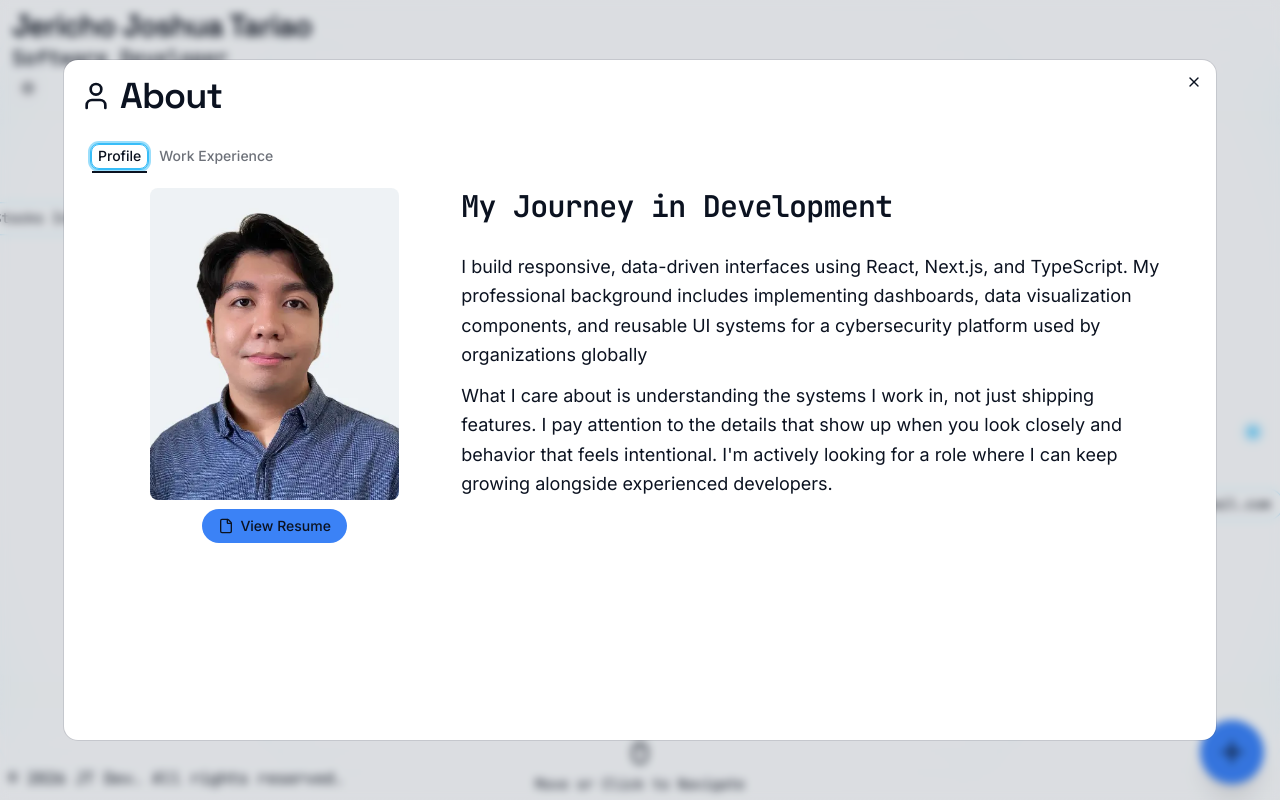
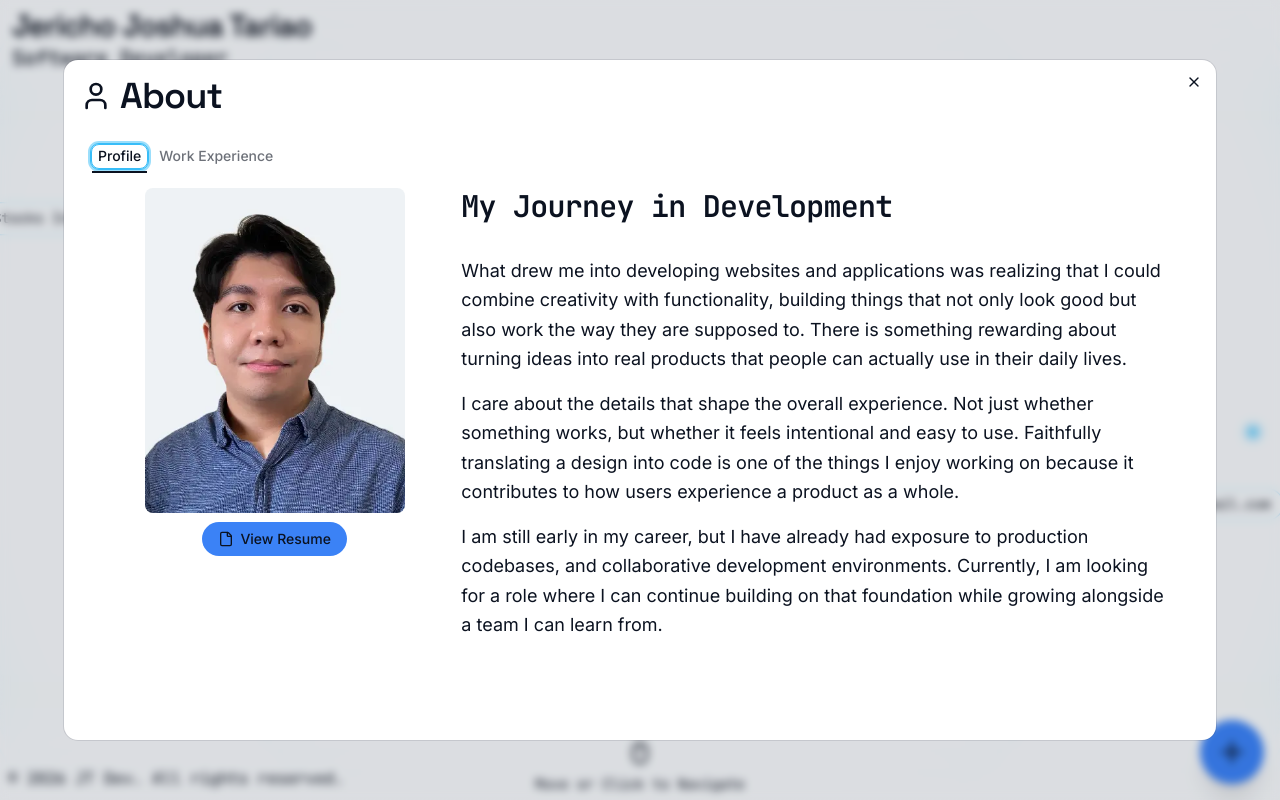
Before and after one commit to jerichotariao05/jt-web-portfolio, a Next.js app: page / in a window 1280 px wide. Both pictures are taken after a click on the element 640 px from the left and 400 px from the top of the page. Built offline with nearby package versions, Linux system fonts and the light colour scheme.

Commit message:
Update layout and component content: change site title to reflect full name, enhance ExperienceTimeline comments for clarity, remove unused buttons from Heading, adjust AboutDialog layout for better responsiveness, and update ContactDialog size for improved user experience.

```diff
--- a/app/layout.tsx
+++ b/app/layout.tsx
@@ -20,7 +20,7 @@ const jetbrainsMono = JetBrains_Mono({
 });
 
 export const metadata: Metadata = {
-  title: "JT Dev Website Portfolio",
+  title: "Jericho Joshua Tariao - Software Developer",
   description: "Portfolio featuring expertise in Web Development",
 };
 
--- a/components/ExperienceTimeline.tsx
+++ b/components/ExperienceTimeline.tsx
@@ -24,7 +24,7 @@ export default function ExperienceTimeline({
 }: ExperienceTimelineProps) {
   return (
     <div className={cn("w-full", className)}>
-      {/* Mobile: vertical timeline */}
+      {/* Vertical timeline */}
       <div className="min-h-[386px] overflow-y-auto pl-6 pr-4 sm:hidden">
         <ol className="relative border-s border-primary/90">
           {items.map((item, idx) => (
@@ -49,7 +49,7 @@ export default function ExperienceTimeline({
         </ol>
       </div>
 
-      {/* Desktop+: horizontal timeline */}
+      {/* Horizontal timeline */}
       <div className="hidden max-h-[400px] overflow-x-auto overflow-y-hidden pb-6 sm:block">
         <div className="flex min-w-max space-x-8 py-8 px-4">
           <ol className="sm:flex">
--- a/components/Heading.tsx
+++ b/components/Heading.tsx
@@ -14,22 +14,6 @@ export default function Heading() {
           <h5 className="font-mono text-lg md:text-xl font-medium">
             Software Developer
           </h5>
-          {/* <div className="flex gap-2 mt-2">
-          <Button
-            size="lg"
-            className="bg-transparent border border-primary/40 text-neutral-100 rounded-full transition-all duration-300 hover:scale-105 cursor-pointer"
-          >
-            Get in Touch
-          </Button>
-          <Button
-            variant="energy"
-            size="lg"
-            className="rounded-full cursor-pointer"
-          >
-            View My Work
-          </Button>
-        </div> */}
-          <ModeToggle />
         </div>
       </div>
       <div className="flex flex-col lg:hidden gap-1.5 p-2 w-fit z-10 fixed top-0 left-0">
--- a/components/modals/AboutDialog.tsx
+++ b/components/modals/AboutDialog.tsx
@@ -55,17 +55,20 @@ export default function AboutDialog() {
         </div>
       }
     >
-      <div className="p-2">
-        <Tabs defaultValue="profile" className="w-full">
+      <div className="p-2 h-full min-h-0 flex flex-col">
+        <Tabs
+          defaultValue="profile"
+          className="w-full h-full min-h-0 flex flex-col"
+        >
           <TabsList variant="line">
             <TabsTrigger value="profile">Profile</TabsTrigger>
             <TabsTrigger value="experience">Work Experience</TabsTrigger>
           </TabsList>
-          <TabsContent value="profile">
+          <TabsContent value="profile" className="flex-1 min-h-0">
             {" "}
-            <div className="grid grid-cols-1 sm:grid-cols-3 gap-2 items-start p-2">
+            <div className="h-full min-h-0 grid grid-cols-1 sm:grid-cols-3 gap-2 items-start p-2">
               <div className="col-span-1 flex flex-col items-center justify-center sm:justify-start gap-2">
-                <div className="relative h-[312px] aspect-4/5 mx-auto">
+                <div className="relative w-full max-w-[260px] aspect-4/5 mx-auto">
                   <Image
                     src="/images/profile.webp"
                     alt="Profile"
@@ -88,33 +91,42 @@ export default function AboutDialog() {
                   </a>
                 </Button>
               </div>
-              <div className="col-span-2">
-                <ScrollArea className="h-[312px] pr-4">
-                  <div className="flex flex-col gap-3">
+              <div className="col-span-2 h-full min-h-0">
+                <ScrollArea className="h-full pr-4">
+                  <div className="flex flex-col gap-4">
                     <h3 className="font-mono text-2xl md:text-3xl font-semibold tracking-tight mb-4 ">
                       My Journey in Development
                     </h3>
                     <p className="text-base md:text-lg leading-relaxed">
-                      I build responsive, data-driven interfaces using React,
-                      Next.js, and TypeScript. My professional background
-                      includes implementing dashboards, data visualization
-                      components, and reusable UI systems for a cybersecurity
-                      platform used by organizations globally
+                      What drew me into developing websites and applications was
+                      realizing that I could combine creativity with
+                      functionality, building things that not only look good but
+                      also work the way they are supposed to. There is something
+                      rewarding about turning ideas into real products that
+                      people can actually use in their daily lives.
                     </p>
                     <p className="text-base md:text-lg leading-relaxed">
-                      What I care about is understanding the systems I work in,
-                      not just shipping features. I pay attention to the details
-                      that show up when you look closely and behavior that feels
-                      intentional. I&apos;m actively looking for a role where I
-                      can keep growing alongside experienced developers.
+                      I care about the details that shape the overall
+                      experience. Not just whether something works, but whether
+                      it feels intentional and easy to use. Faithfully
+                      translating a design into code is one of the things I
+                      enjoy working on because it contributes to how users
+                      experience a product as a whole.
+                    </p>
+                    <p className="text-base md:text-lg leading-relaxed">
+                      I am still early in my career, but I have already had
+                      exposure to production codebases, and collaborative
+                      development environments. Currently, I am looking for a
+                      role where I can continue building on that foundation
+                      while growing alongside a team I can learn from.
                     </p>
                   </div>
                 </ScrollArea>
               </div>
             </div>
           </TabsContent>
-          <TabsContent value="experience">
-            <div className="flex flex-col gap-2">
+          <TabsContent value="experience" className="flex-1 min-h-0">
+            <div className="flex flex-col gap-2 h-full min-h-0">
               <h3 className="font-mono text-2xl md:text-3xl font-semibold tracking-tight mb-4 ">
                 My career highlights
               </h3>
--- a/components/modals/ContactDialog.tsx
+++ b/components/modals/ContactDialog.tsx
@@ -12,7 +12,7 @@ export default function ContactDialog() {
     <AppDialog
       open={open}
       onClose={() => closeModal("contact")}
-      size="compact"
+      size="medium"
       header={
         <div className="flex items-center gap-2">
           <Send className="size-8" />
--- a/components/modals/CuriosityDialog.tsx
+++ b/components/modals/CuriosityDialog.tsx
@@ -9,6 +9,7 @@ import {
   AccordionItem,
   AccordionTrigger,
 } from "@/components/ui/accordion";
+import { ScrollArea } from "@/components/ui/scroll-area";
 
 export default function CuriosityDialog() {
   const open = usePortfolioStore(selectModalOpen("curiosity"));
@@ -28,51 +29,83 @@ export default function CuriosityDialog() {
         </div>
       }
     >
+      <div className="h-full min-h-0 flex flex-col p-2">
         <p className="text-sm text-muted-foreground leading-relaxed pr-4 mb-5">
           Optional signals, inspirations, and things beyond the main interface.
         </p>
+        <ScrollArea className="flex-1 min-h-0 pr-4">
           <Accordion
             type="single"
             collapsible
             defaultValue="inspiration"
-        className="w-full"
+            className="w-full p-2"
           >
             <AccordionItem value="inspiration">
               <AccordionTrigger>
                 Where did the idea for this website come from?
               </AccordionTrigger>
               <AccordionContent>
-            Lorem ipsum dolor sit amet consectetur adipisicing elit. Facilis
-            deleniti voluptatem, iste, numquam consequuntur blanditiis nulla
-            expedita veritatis quam veniam nemo quibusdam repudiandae provident
-            quae dolor quasi qui fuga quia.
+                <p>
+                  I came across a portfolio concept on YouTube that used a space
+                  theme, with rings and stars. I liked the idea enough that I
+                  wanted to expand on it and make it feel more intentional. The
+                  radar concept felt closer, you become the source of the
+                  signal, and everything on the screen reflects what you have
+                  built, the tools you use, and the ways people can reach you.
+                  The core idea stays the same, the design now feels more
+                  intentional and meaningful, not just visually cool.
+                </p>
+
+                <p className="text-muted-foreground leading-relaxed">
+                  <a
+                    href="https://youtu.be/ELssXP1sTC8?si=5l-T2O3GFGAHMlx7"
+                    className="underline cursor-pointer"
+                    target="_blank"
+                    rel="noopener noreferrer"
+                  >
+                    Click or tap this link to see the portfolio concept.
+                  </a>
+                </p>
+              </AccordionContent>
+            </AccordionItem>
+            <AccordionItem value="hobbies">
+              <AccordionTrigger>
+                What do I do outside development?
+              </AccordionTrigger>
+              <AccordionContent>
+                <p>
+                  I enjoy a mix of different hobbies. Gaming, especially games
+                  I grew up with like Pokémon ORAS and Sun and Moon, that was
+                  before, now is ML. I also like listening to music, watching
+                  anime, and keeping up with TV series that catch my interest.
+                </p>
+                <p>
+                  Outside of that, I enjoy drawing and doing creative casually,
+                  even if I would not really call myself an artist. I also like
+                  exploring the tech community and diving into new tools,
+                  frameworks, or ideas whenever something interesting catches
+                  my attention. A lot of the time, that curiosity ends up
+                  connecting back to development in one way or another.
+                </p>
               </AccordionContent>
             </AccordionItem>
             <AccordionItem value="tech-stack">
-          <AccordionTrigger>Tech stack behind the interface</AccordionTrigger>
+              <AccordionTrigger>
+                Tech stack behind the interface
+              </AccordionTrigger>
               <AccordionContent>
-            Lorem ipsum dolor sit amet consectetur adipisicing elit. Facilis
-            deleniti voluptatem, iste, numquam consequuntur blanditiis nulla
-            expedita veritatis quam veniam nemo quibusdam repudiandae provident
-            quae dolor quasi qui fuga quia.
-          </AccordionContent>
-        </AccordionItem>
-        <AccordionItem value="hobbies">
-          <AccordionTrigger>What do I do outside development?</AccordionTrigger>
-          <AccordionContent>
-            Lorem ipsum dolor sit amet consectetur adipisicing elit. Facilis
-            deleniti voluptatem, iste, numquam consequuntur blanditiis nulla
-            expedita veritatis quam veniam nemo quibusdam repudiandae provident
-            quae dolor quasi qui fuga quia.
+                Next.js with the App Router, TypeScript, Tailwind CSS, shadcn/ui
+                for reusable UI components, Zustand for state management across
+                the node interactions and modals, and Lucide for icons.
+                It&apos;s a React app with an interface that looks like a radar.
               </AccordionContent>
             </AccordionItem>
             <AccordionItem value="motivation">
               <AccordionTrigger>What keeps me building?</AccordionTrigger>
               <AccordionContent>
-            Lorem ipsum dolor sit amet consectetur adipisicing elit. Facilis
-            deleniti voluptatem, iste, numquam consequuntur blanditiis nulla
-            expedita veritatis quam veniam nemo quibusdam repudiandae provident
-            quae dolor quasi qui fuga quia.
+                Mostly the learning cycle. There is always something I do not
+                know yet, and the moment I figure it out and apply it to
+                something real is what keeps me coming back.
               </AccordionContent>
             </AccordionItem>
             <AccordionItem value="traits">
@@ -80,13 +113,19 @@ export default function CuriosityDialog() {
                 How would I describe my work style?
               </AccordionTrigger>
               <AccordionContent>
-            Lorem ipsum dolor sit amet consectetur adipisicing elit. Facilis
-            deleniti voluptatem, iste, numquam consequuntur blanditiis nulla
-            expedita veritatis quam veniam nemo quibusdam repudiandae provident
-            quae dolor quasi qui fuga quia.
+                I tend to look at the bigger picture before starting a task.
+                Because of that, I usually spend time researching, exploring,
+                and asking questions first so I can fully understand what
+                something is supposed to do and why it matters. Once I have
+                that clarity, I approach the work more carefully and
+                intentionally. Combining research with planning helps me
+                produce better results instead of just focusing on getting
+                something to work.
               </AccordionContent>
             </AccordionItem>
           </Accordion>
+        </ScrollArea>
+      </div>
     </AppDialog>
   );
 }
--- a/lib/data.tsx
+++ b/lib/data.tsx
@@ -1478,10 +1478,5 @@ export const projects = {
       technologies: ["Astro", "CSS", "Tailwind CSS", "Typescript"],
       link: "http://heavenlygardenbyangels.com.au/",
     },
-    {
-      title: "Cafe Management System",
-      bgColor: ["#8A5A2B", "#A56B35"],
-      isComingSoon: true,
-    },
   ],
 } as const;
```
Lines whose indentation alone changed are shown as unchanged.
